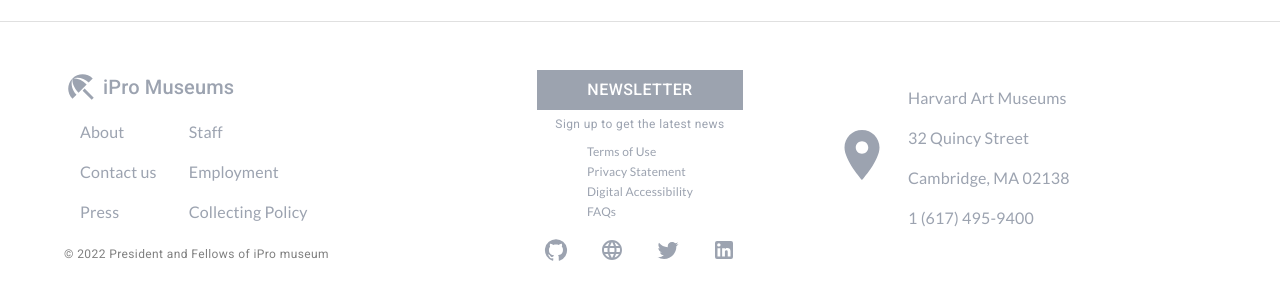
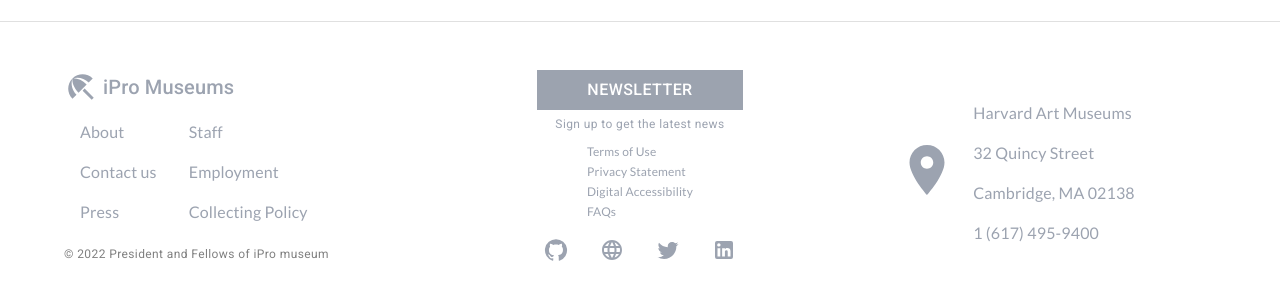
Before and after one commit to Azizkhuja/Exhibition, a React (Create React App) app: page / in a window 1280 px wide. Shown: the part 3491-3791 px from the top of the page. Built offline with nearby package versions, Linux system fonts and the light colour scheme.

Commit message:
APP-04 Make content to center

```diff
--- a/src/components/Home/Footer/Footer.tsx
+++ b/src/components/Home/Footer/Footer.tsx
@@ -140,7 +140,14 @@ const Footer = () => {
             </Grid>
           </Grid>
         </Grid>
-        <Grid item md={4}>
+        <Grid
+          item
+          md={4}
+          sx={{
+            display: "flex",
+            justifyContent: "center",
+          }}
+        >
           <Grid item sx={{ display: "flex", alignItems: "center" }}>
             <Grid>
               <LocationOnIcon style={{ fontSize: 60 }} />
```
